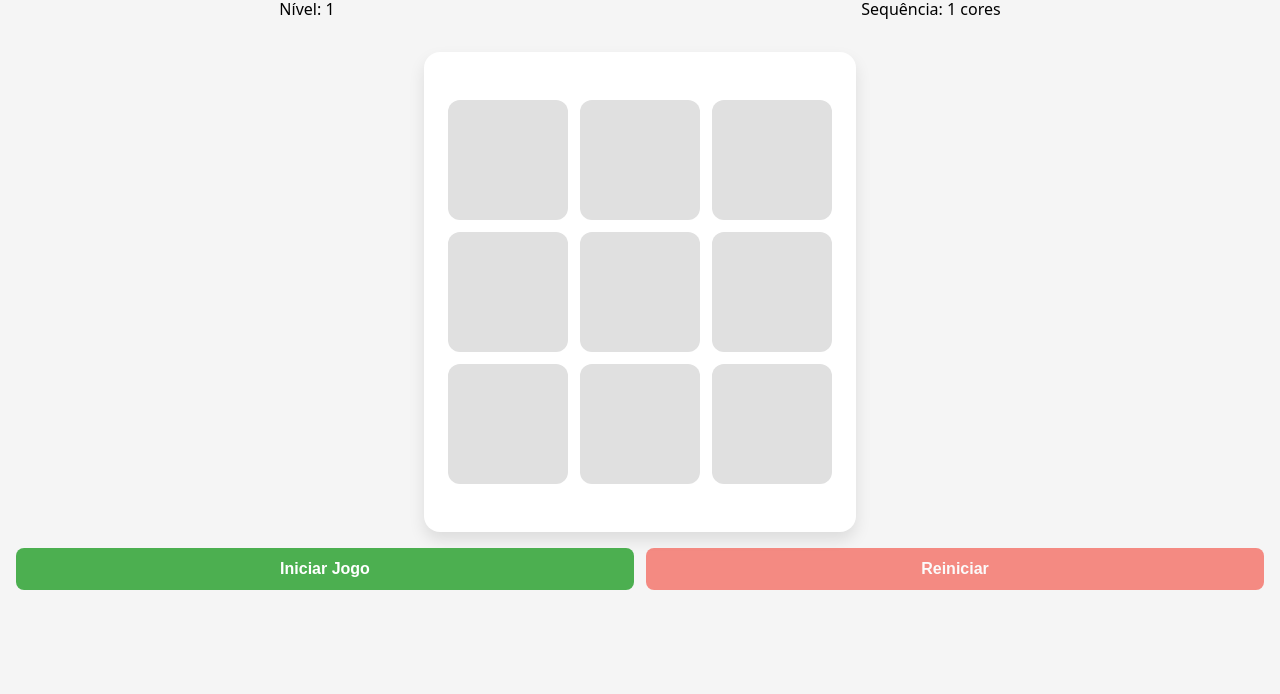
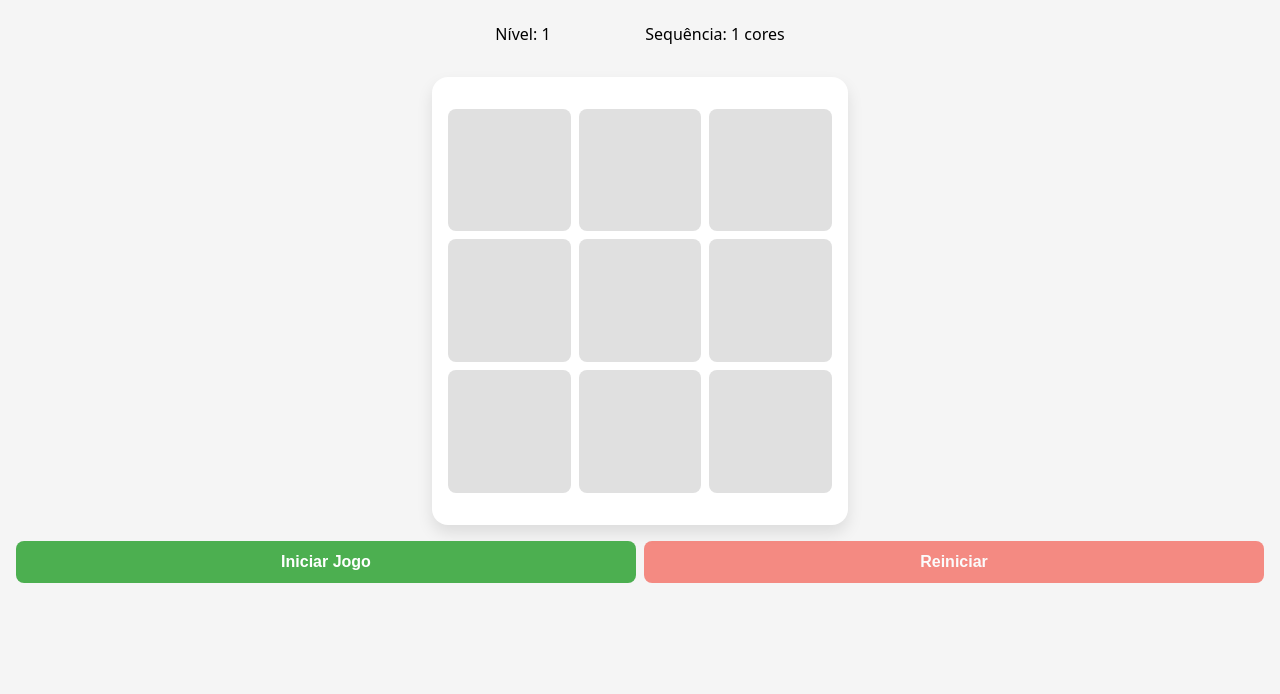
Before and after one commit to Matheuss58/MemoryGY, a plain HTML site: page index.html in a window 1280 px wide. Shown: the part 106-800 px from the top of the page. Drawn offline with Linux system fonts and the light colour scheme.

Commit message:
8 update

```diff
--- a/styles.css
+++ b/styles.css
@@ -11,21 +11,26 @@ body {
     touch-action: manipulation;
     overflow-x: hidden;
     -webkit-tap-highlight-color: transparent;
+    display: flex;
+    justify-content: center;
+    align-items: center;
+    min-height: 100vh;
 }
 
 .container {
-    max-width: 100vw;
+    width: 100%;
     padding: 1rem;
     box-sizing: border-box;
     display: flex;
     flex-direction: column;
-    min-height: 100vh;
+    align-items: center;
 }
 
 h1 {
     text-align: center;
     color: #333;
     margin-bottom: 0.5rem;
+    font-size: 1.5rem;
 }
 
 .game-info {
@@ -33,47 +38,55 @@ h1 {
     justify-content: space-around;
     margin-bottom: 1rem;
     font-weight: 500;
+    width: 100%;
+    max-width: 24rem;
 }
 
 .game-container {
     background: white;
     border-radius: 1rem;
-    padding: 1.5rem;
+    padding: 1rem;
     box-shadow: 0 0.5rem 1rem rgba(0,0,0,0.1);
-    margin: 0 auto;
+    width: 100%;
     max-width: 24rem;
-    width: 100%;
 }
 
 .game-board {
     display: grid;
     grid-template-columns: repeat(3, 1fr);
-    gap: 0.75rem;
-    margin: 1.5rem auto;
+    gap: 0.5rem;
+    margin: 1rem auto;
     width: 100%;
     aspect-ratio: 1/1;
 }
 
 .square {
     background-color: var(--neutral-color);
-    border-radius: 0.75rem;
+    border-radius: 0.5rem;
     cursor: pointer;
     transition: background-color var(--transition-speed) ease;
     will-change: background-color;
     border: none;
     padding: 0;
     appearance: none;
+    display: flex;
+    justify-content: center;
+    align-items: center;
+    font-size: 2.5rem;
+    font-weight: bold;
+    color: #333;
 }
 
 .square:active {
-    transform: scale(0.98);
+    transform: scale(0.95);
 }
 
 .controls {
     display: grid;
     grid-template-columns: 1fr 1fr;
-    gap: 0.75rem;
+    gap: 0.5rem;
     margin: 1rem 0;
+    width: 100%;
 }
 
 button {
@@ -85,6 +98,7 @@ button {
     transition: filter 0.1s ease;
     will-change: filter;
     font-size: 1rem;
+    width: 100%;
 }
 
 button:active {
@@ -109,15 +123,13 @@ button:disabled {
 .install-container {
     margin-top: 1rem;
     text-align: center;
+    width: 100%;
+    max-width: 24rem;
 }
 
 #install-btn {
     background-color: #2196F3;
     color: white;
-    width: 100%;
-    max-width: 24rem;
-    margin: 0 auto;
-    display: block;
 }
 
 .message {
@@ -129,41 +141,16 @@ button:disabled {
     color: #333;
 }
 
-@media (max-width: 480px) {
-    .game-container {
-        padding: 1rem;
-    }
-
-    .game-board {
-        gap: 0.5rem;
-    }
-
-    button {
-        padding: 0.6rem;
-    }
+/* Efeitos de toque melhorados */
+button {
+    position: relative;
+    overflow: hidden;
+    user-select: none;
+    -webkit-tap-highlight-color: transparent;
 }
 
-/* Adicione estas regras ou substitua as existentes */
-
-button {
-    padding: 0.75rem;
-    border: none;
-    border-radius: 0.5rem;
-    font-weight: 600;
-    cursor: pointer;
-    font-size: 1rem;
-    position: relative;
-    overflow: hidden;
-    transition: transform 0.1s ease, filter 0.1s ease;
-    user-select: none;
-    -webkit-tap-highlight-color: transparent;
-    touch-action: manipulation;
-}
-
-button:active, button:focus {
+button:active {
     transform: scale(0.96);
-    filter: brightness(0.95);
-    outline: none;
 }
 
 button::after {
@@ -195,15 +182,21 @@ button:active::after {
     }
 }
 
-.square {
-    /* Mantenha as propriedades existentes e adicione: */
-    touch-action: manipulation;
-    user-select: none;
-    -webkit-user-drag: none;
-    -webkit-tap-highlight-color: transparent;
+@media (max-width: 400px) {
+    .game-container {
+        padding: 0.75rem;
+    }
+
+    h1 {
+        font-size: 1.3rem;
+    }
+
+    .square {
+        font-size: 2rem;
+    }
+
+    button {
+        padding: 0.65rem;
+        font-size: 0.9rem;
+    }
 }
-
-.square:active {
-    transform: scale(0.95);
-    transition: transform 0.05s ease;
-}
```
